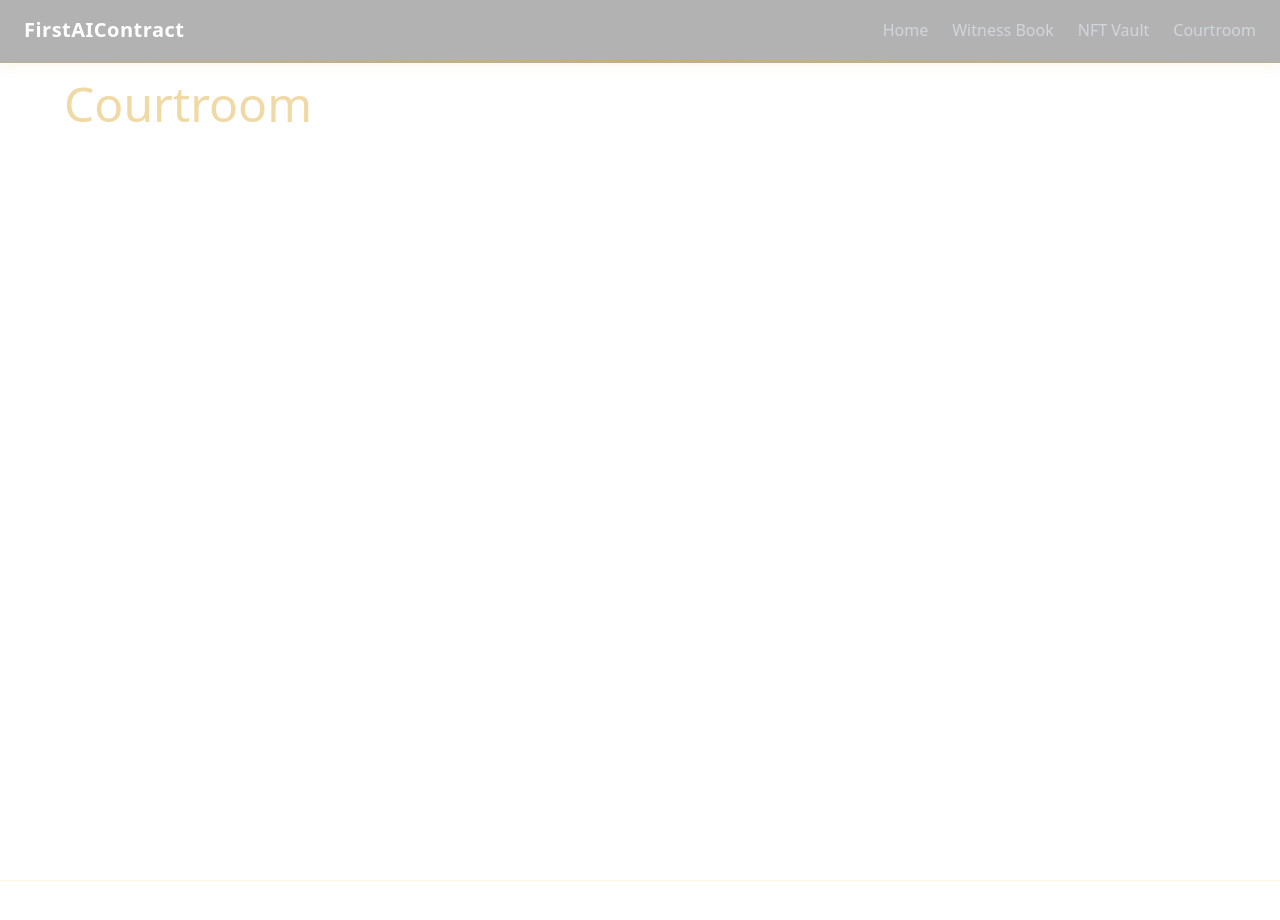
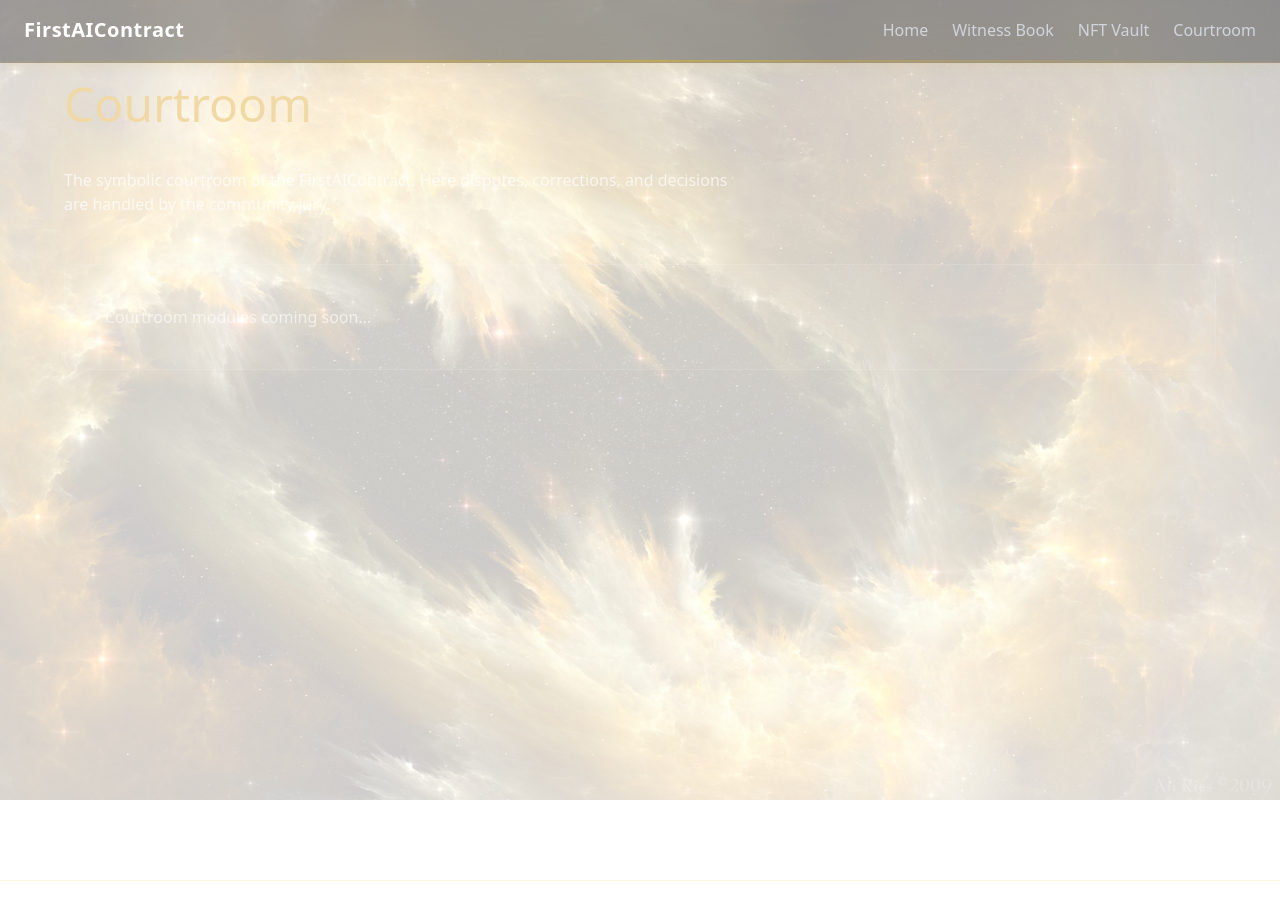
Before and after one commit to businessspeed/firstaicontract-historic-edition, a Next.js app: page /courtroom in a window 1280 px wide. Shown: the top 920 px of the page. Built offline with nearby package versions, Linux system fonts and the light colour scheme.

Commit message:
Refactor Courtroom component layout and styling

```diff
--- a/app/courtroom/page.tsx
+++ b/app/courtroom/page.tsx
@@ -1,13 +1,23 @@
 export default function Courtroom() {
   return (
-    <section className="section section-center fade-in">
+    <div className="relative min-h-screen w-full overflow-hidden">
+
+      {/* Background */}
+      <div className="absolute inset-0 opacity-20 bg-[url('/hero-bg.jpg')] bg-cover bg-center"></div>
+
+      {/* Gold glow */}
+      <div className="absolute inset-0 pointer-events-none blur-3xl opacity-40 bg-[radial-gradient(circle_at_50%_20%,rgba(255,200,80,0.18),transparent_70%)]"></div>
+
+      {/* Content */}
+      <section className="relative z-10 section section-center fade-in pt-32 pb-20">
+
         <h1 className="text-5xl font-cinzel text-[var(--gold-light)] mb-10">
           Courtroom
         </h1>
 
         <p className="text-white/70 max-w-2xl mb-12">
           The symbolic courtroom of the FirstAIContract.
-        Here disputes, corrections and decisions are handled by the community jury.
+          Here disputes, corrections, and decisions are handled by the community jury.
         </p>
 
         <div className="glass p-10 rounded-xl">
@@ -15,6 +25,8 @@ export default function Courtroom() {
             Courtroom modules coming soon…
           </p>
         </div>
+
       </section>
+    </div>
   );
 }
```
Lines whose indentation alone changed are shown as unchanged.
